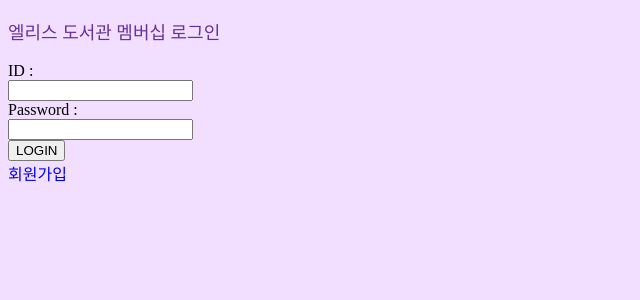
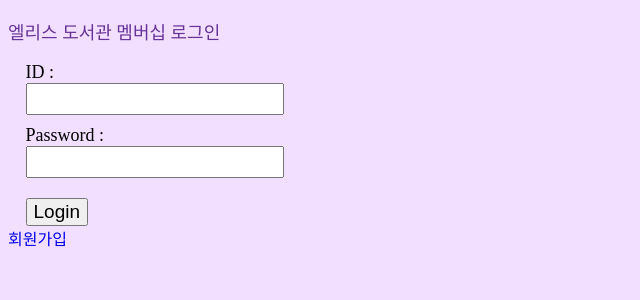
Before and after one commit to Kimmy6/LibraryProject, a Flask app: page /login in a window 1280 px wide. Shown: the part 94-394 px from the top of the page, without its empty margins (0-640 px from the left). Run offline with Flask 2, Linux system fonts and the light colour scheme.

Commit message:
Safehouse

```diff
--- a/static/js/star.js
+++ b/static/js/star.js
@@ -1,9 +1,8 @@
 let score = document.getElementsByClassName('bookAvgscore')
-const onestar = "★"
 
 for (i=0; i<8; i++) {
     for (j=0; j<6; j++)
     if (score[i].innerText == j) {
-        score[i].innerText = "★".repeat(j)
+        score[i].innerText = "★".repeat(j) + "☆".repeat(5-j)
     }
 }
--- a/static/myCSS.css
+++ b/static/myCSS.css
@@ -68,6 +68,9 @@ li .coverImage{
     width: 220px;
 }
 
+.bookContainer .bookBox .oneBook .starBox .bookAvgscore {
+    justify-content: center;
+}
 .bookContainer .bookBox .oneBook .bookTitle {
     color: black;
 }
@@ -223,3 +226,18 @@ li .coverImage{
     transform: translateY(-10px);
     font-size: 18px;
 }
+
+.loginFormBox {
+    margin-left: 17.5px;
+}
+
+.loginFormBox .loginForm #inputForm {
+    font-size: 22px;
+    width: 250px;
+    margin-bottom: 10px;
+}
+
+.loginFormBox .loginForm #loginButton {
+    margin-top: 10px;
+    font-size: 19px;
+}
--- a/templates/bannap.html
+++ b/templates/bannap.html
@@ -10,12 +10,12 @@
         <li>
           <img
           class = "coverImage"
-          src = "{{url_for('static', filename = 'book_img')}}/{{book.id}}.jpg"
+          src = "{{url_for('static', filename = 'book_img')}}/{{book.book_id}}.jpg"
           alt = "{{book.book_name}}"
           >
         </li>
         <li class = "titleBox"><div class = "booktitle"><div id = "titleText">{{book.book_name}}</div></div></li>
-        <li>평점: </li>
+        <li><span class = "bannapAvgscore"></li>
         <li>{{book.Ldate}}</li>
         <button type = "submit" id = "bannapButton" name = "bannap/{{book.book_id}}" onclick = "location.href = 'bannap/{{book.book_id}}'">반납하기</button>
       </ul>
--- a/templates/login.html
+++ b/templates/login.html
@@ -2,12 +2,14 @@
 {% block title %} 로그인하기 {% endblock %}
 {% block page_content %}
     <p class = "mainTitle">엘리스 도서관 멤버십 로그인</p>
-    <form class = "IForm" action = "{{ url_for('main.login') }}" method = "post">
-        ID : <br>
-        <input type = "email" id = "userID" name = "userID" ><br>
-        Password : <br>
-        <input type = "password" name = "userPW" ><br>
-        <button type = "submit" class = "LoginButton">LOGIN</button>
+    <div class = "loginFormBox">
+    <form class = "loginForm" action = "{{ url_for('main.login') }}" method = "post">
+        <label id = "smallTitle">ID : <br></label>
+        <input type = "email" id = "inputForm" name = "userID" ><br>
+        <label id = "smallTitle">Password : <br></label>
+        <input type = "password" id = "inputForm" name = "userPW" ><br>
+        <input type = "submit" id = "loginButton" value = "Login">
     </form>
-    <a href = "{{ url_for('main.submit' )}}">회원가입</a>
+    </div>
+    <a href = "{{ url_for('main.submit') }}">회원가입</a>
 {% endblock %}
--- a/templates/main.html
+++ b/templates/main.html
@@ -14,7 +14,7 @@
              alt = "{{book.book_name}}"
              ></a></li>
           <li class = "titleBox"><a class = "booktitle" href = "/book_intro/{{book.id}}"><div id = "titleText">{{ book.book_name }}</div></a></li>
-          <li>평점: <span class = "bookAvgscore">{{ book.avg_rank|int }}</span></li>
+          <li class = "starBox"><span class = "bookAvgscore">{{ book.avg_rank|int }}</span></li>
           <li>{{ book.left }}권 남음</li>
           <button
           type = "submit"
```
Also changed, not shown: MyLibrary.db.
